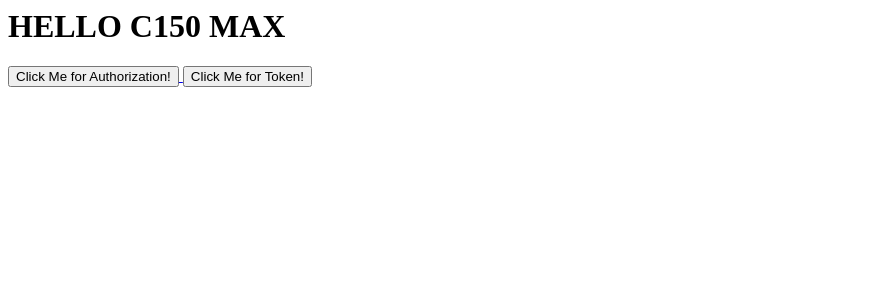
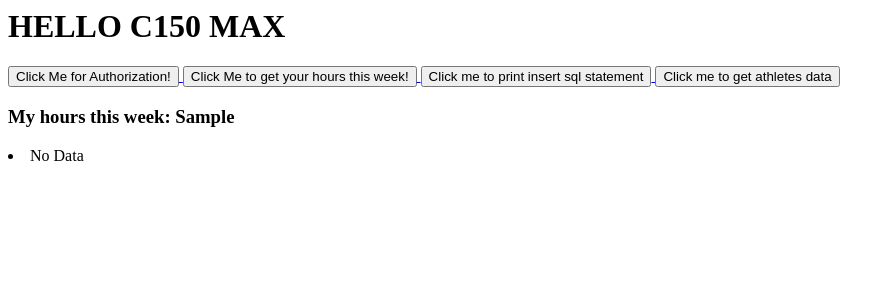
Before and after one commit to c150data/c150data, a Flask app: template templates/index.html in a window 1280 px wide. Shown: the top 300 px of the page, without its empty margins (0-895 px from the left). Run offline with Flask 2, Linux system fonts and the light colour scheme; the template is opened without the code that fills it: most values are stand-ins (such as "Sample title", 1, 10 or a date in 2020); some libraries are stand-ins or nearby versions.

Commit message:
Major improvements including adding the token data to the database and calculating hours for every athlete on the team

```diff
--- a/app.py
+++ b/app.py
@@ -2,19 +2,150 @@ from authlib.client import OAuth2Session, OAuthClient
 
 from flask import Flask, request, render_template, redirect, session, url_for
 from flask.json import jsonify
-import os, requests
+import os, requests, datetime, MySQLdb
 
 app = Flask(__name__)
 
 app.secret_key = os.urandom(24)
 client_id = 'columbiac150'
 client_secret = 'kzSN7CYgZYUMzb8DfhEqRnqrHAqiAEUHOgSAJo8'
-scope = ["athlete:profile", "workouts:read"]
+scope = ["coach:athletes", "workouts:read"]
 redirect_uri = "https://localhost:5000"
 authorization_base_url = 'https://oauth.sandbox.trainingpeaks.com/OAuth/Authorize'
 token_url = 'https://oauth.sandbox.trainingpeaks.com/oauth/token'
-global authorization_response
-authorization_response = ""
+api_base_url = 'https://api.sandbox.trainingpeaks.com'
+db_host = "mysql.c150data.com"
+db_name = "c150db"
+db_user = "lwtpoodles150"
+db_passwd = "Columbia150"
+
+
+def connectToDB():
+    return MySQLdb.connect(host=db_host, user=db_user, passwd=db_passwd,
+            db=db_name)
+
+
+@app.route("/db/insert")
+def executeTokenInsert(access_token, token_type, expires_in, refresh_token,
+        scope):
+    expires_at_date = datetime.datetime.now() + datetime.timedelta(hours=1)
+    expires_at_date = expires_at_date.replace(microsecond=0)
+    statement = "INSERT INTO `access_token` (`access_token`, `token_type`,`expires_at`, `refresh_token`, `scope`) VALUES ('{}', '{}', '{}', '{}','{}');".format(
+            access_token, token_type, expires_at_date, refresh_token, scope)
+    print(statement)
+
+    conn = connectToDB()
+    cursor = conn.cursor()
+    try:
+        cursor.execute(statement)
+        conn.commit()
+        print("Inserted access token with statement %s", statement)
+    except MySQLdb.IntegrityError:
+        print("Failed to insert values")
+    finally:
+        conn.close()
+
+
+def getToken():
+    ensureToken()
+    conn = connectToDB()
+    cursor = conn.cursor()
+
+    try:
+        cursor.execute("SELECT access_token FROM access_token")
+        access_token = cursor.fetchone()[0]
+    except MySQLdb.IntegrityError:
+        print("Failed to fetch access_token")
+    finally:
+        conn.close()
+
+    return access_token
+
+
+
+
+def getHeaders():
+    token = getToken()
+    return {'host': 'api.sandbox.trainingpeaks.com', 'content-type':
+            'application/json', 'Authorization': 'Bearer ' + token}
+
+
+def ensureToken():
+    token_needs_refresh = False # TODO: Refresh token stuff
+    if token_needs_refresh:
+        oauth_session = OAuth2Session(client_id, client_secret,
+                redirect_uri=redirect_uri, scope=scope)
+        authorization_response = input(str("authorization_response: "))
+        token = oauth_session.fetch_access_token(token_url,
+                authorization_response=authorization_response)
+        executeTokenInsert(access_token=token['access_token'],token_type=token['token_type'],expires_in=token['expires_in'],refresh_token=token['refresh_token'],scope=token['scope'])
+
+
+def getAthleteId():
+    r = requests.get('https://api.sandbox.trainingpeaks.com/v1/athlete/profile',
+            headers=getHeaders())
+    print(r)
+    id = (r.json())["Id"]
+    print(id)
+    return id
+
+
+def getHoursForAthlete(id, start_date, end_date):
+    api_url = api_base_url + '/v1/workouts/{}/{}/{}'.format(id, start_date, end_date)
+
+    response = requests.get(api_url, headers=getHeaders())
+
+    json_response = response.json()
+    sum_hours = 0
+    for workout in json_response:
+        total_time = workout['TotalTime']
+        print("time: ", total_time)
+        if type(total_time) is float:
+            sum_hours += float(total_time)
+    return sum_hours
+
+
+@app.route("/athletes")
+def getAllAthletes():
+    ensureToken()
+    r = requests.get('https://api.sandbox.trainingpeaks.com/v1/coach/athletes',
+                      headers=getHeaders())
+    athletes = list()
+    r_json = r.json()
+    for athlete in r_json:
+        hours = getHoursForAthlete(athlete['Id'], '2019-02-01', '2019-03-10')
+        athletes.append("{} {}: {}".format(athlete['FirstName'],
+                                           athlete['LastName'], hours))
+
+    print(athletes)
+    return render_template("index.html", len=len(athletes), athletes=athletes)
+
+
+
+@app.route("/hours")
+def getHoursThisWeek():
+    ensureToken()
+    id = getAthleteId()
+
+    start_date = '2019-03-03'
+    end_date = '2019-03-10'
+
+    api_url = api_base_url + '/v1/workouts/{}/{}/{}'.format(id, start_date, end_date)
+    response = requests.get(api_url, headers=getHeaders())
+
+    json_response = response.json()
+    sum_hours = 0
+    count = 1
+    for workout in json_response:
+        total_time = workout['TotalTime']
+        print("time: ", total_time)
+        if type(total_time) is float:
+            sum_hours += float(total_time)
+        count += 1
+
+    print("count", count)
+
+    return render_template("index.html", last_weeks_hours=sum_hours)
 
 
 @app.route("/")
@@ -24,50 +155,11 @@ def index():
 
 @app.route("/authorize")
 def user_authorization():
-    global authorization_response
     oauth_session = OAuth2Session(client_id, client_secret, redirect_uri=redirect_uri,
-                                  scope=scope)
+            scope=scope)
     authorization_url, state = oauth_session.create_authorization_url(authorization_base_url)
+    print(authorization_url)
     return redirect(authorization_url)
-
-
-@app.route("/token")
-def callback():
-    oauth_session = OAuth2Session(client_id, client_secret,
-            redirect_uri=redirect_uri, scope=scope)
-
-    authorization_response = input(str("authorization_response: "))
-
-    token = oauth_session.fetch_access_token(token_url,
-                authorization_response=authorization_response)
-
-
-    oauth_client = OAuthClient(
-        client_id = client_id,
-        client_secret = client_secret,
-        api_base_url= 'api.sandbox.trainingpeaks.com',
-        access_token_url = token_url,
-        authorize_url = authorization_base_url,
-        client_kwargs={'scope': scope}
-    )
-    headers = {'host': 'api.sandbox.trainingpeaks.com', 'content-type':
-            'application/json', 'Authorization': 'Bearer ' + token['access_token']}
-
-    print(headers)
-
-    r = requests.get('https://api.sandbox.trainingpeaks.com/v1/athlete/profile', headers=headers)
-    response_json = r.json()
-    print(response_json)
-    id = response_json["Id"]
-    print(id)
-    url = 'https://api.sandbox.trainingpeaks.com/v1/workouts/{}/{}/{}'.format(id,'2019-02-08', '2019-03-08')
-    print(url)
-    todays_workouts = requests.get(url, headers=headers)
-
-    print(todays_workouts.json())
-
-    #print(oauth_session.get("https://api.sandbox.trainingpeaks.com/v1/athlete/profile"))
-    return render_template("index.html")
 
 
 if __name__ == "__main__":
--- a/index.html
+++ /dev/null
@@ -1,2 +0,0 @@
-
-<h1> HELLO C150 MAX Lukas </h1>
--- a/templates/index.html
+++ b/templates/index.html
@@ -3,7 +3,28 @@
     <a href="/authorize">
 	<button>Click Me for Authorization!</button>
     </a>
-    <a href="/token">
-	<button>Click Me for Token!</button>
+    <a href="/hours">
+	<button>Click Me to get your hours this week!</button>
     </a>
+    <a href="/db/insert">
+	<button>Click me to print insert sql statement</button>
+    </a>
+    <a href="/athletes">
+	<button>Click me to get athletes data</button>
+    </a>
+    <h3>
+	My hours this week: {{ last_weeks_hours }}
+    </h3>
+    {% if len is defined %}
+	<ol>
+	{%for i in range(0, len)%}
+
+	    <li>{{athletes[i]}}</li>
+	{% else %}
+	    <li></li>
+	{%endfor%}
+	</ol>
+    {% else %}
+	<li>No Data</li>
+    {% endif %}
 </div>
```
